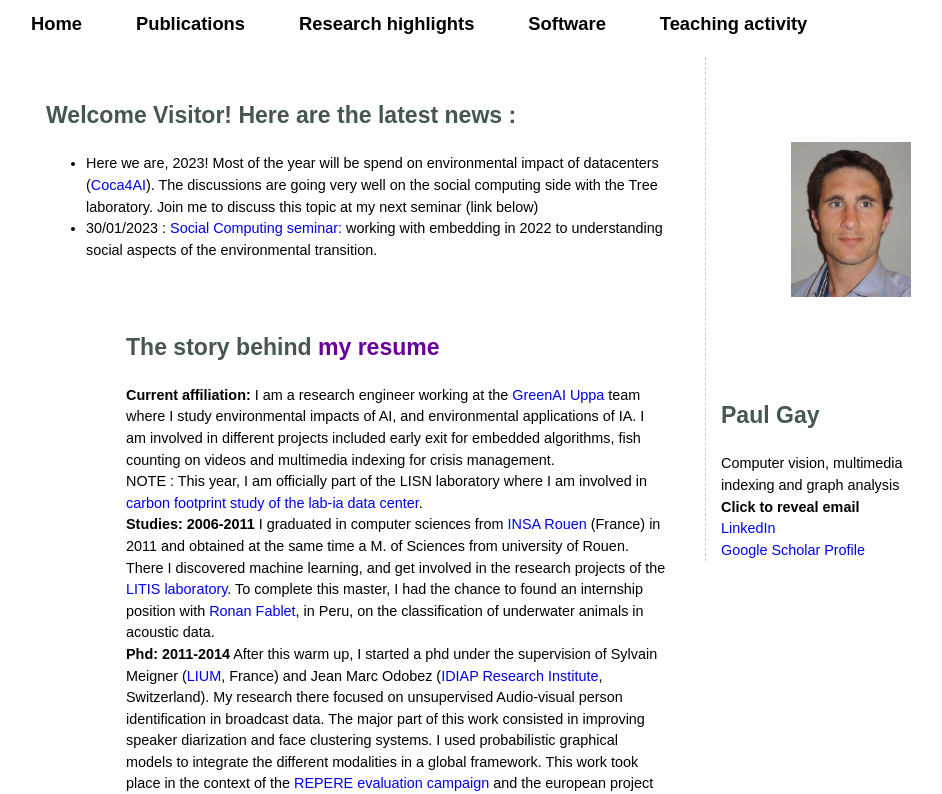
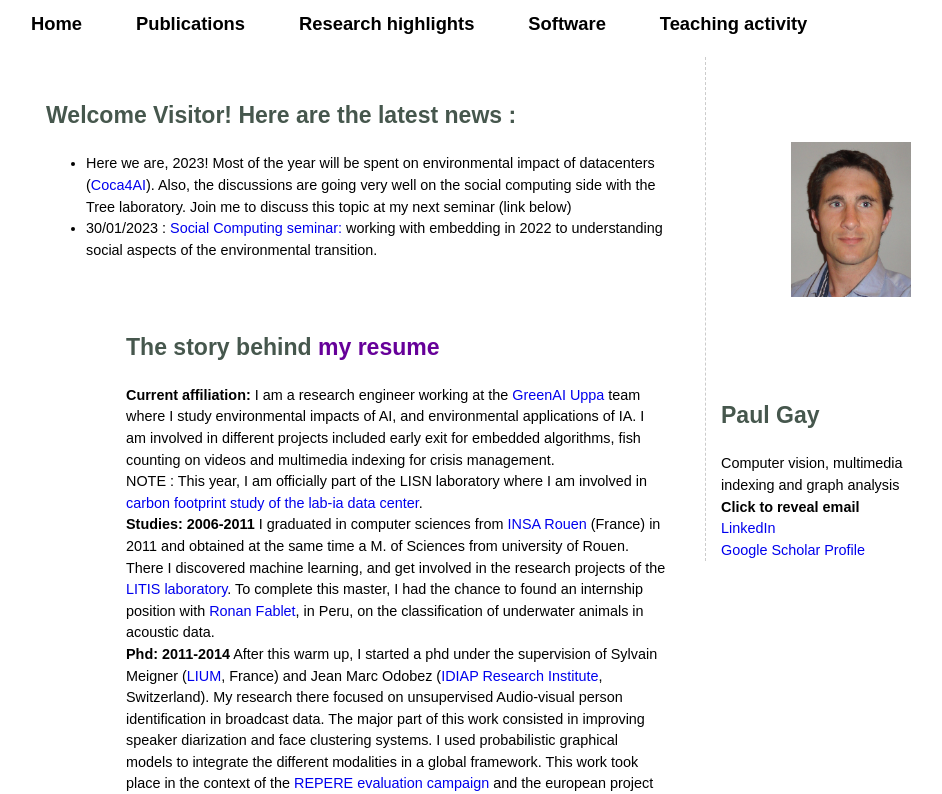
Before and after one commit to paulgay/paulgay.github.io, a plain HTML site: page index.html in a window 1280 px wide. Shown: the top 794 px of the page, without its empty margins (159-1101 px from the left). Drawn offline with Linux system fonts and the light colour scheme.

Commit message:
update CV

```diff
--- a/index.html
+++ b/index.html
@@ -69,7 +69,7 @@ function fonction(paper){
 	      <br>
 	      <h2>Welcome Visitor! Here are the latest news : </h2>
         <ul>
-        <li>Here we are, 2023! Most of the year will be spend on environmental impact of datacenters (<a href="https://greenai-uppa.github.io/Coca4AI/">Coca4AI</a>). The discussions are going very well on the social computing side with the Tree laboratory. Join me to discuss this topic at my next seminar (link below)</li>
+        <li>Here we are, 2023! Most of the year will be spent on environmental impact of datacenters (<a href="https://greenai-uppa.github.io/Coca4AI/">Coca4AI</a>). Also, the discussions are going very well on the social computing side with the Tree laboratory. Join me to discuss this topic at my next seminar (link below)</li>
         <li>30/01/2023 : <a href="https://greenai-uppa.github.io/events/">Social Computing seminar: </a> working with embedding in 2022 to understanding social aspects of the environmental transition.</li>
 				<ul>
         <a name="biblio"> </a>
```
